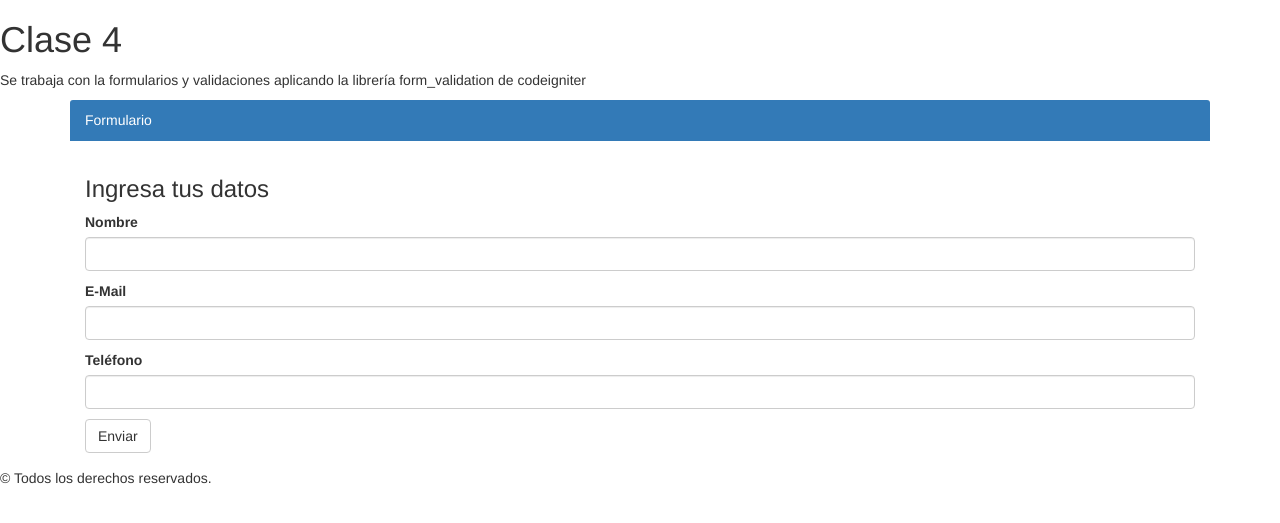
After one commit to jocode/Taller_CodeIgniter, a CodeIgniter app: page /home/index.php/formulario/add in a window 1280 px wide. The commit adds this page. Shown: the top 523 px of the page. Run offline with CodeIgniter, Linux system fonts and the light colour scheme.

Commit message:
Crear controlador y vistas para formularios
Se crea el controlador formulario y la carpeta para las vista de formulario.
Es recomendable trabajar en el controlador siempres con estos métodos
* Add
* Delete
* Edit
* Search
* Index
Al crear la vista, debe imprimir dos métodos
* echo form_open()  -> Recibe parámetros para agregarle atributos a la
etiqueta
* echo form_close()  -> Cierra la etiqueta form

CodeIgniter automáticamente crea la ruta del action con base en el controlador, el método de envío lo define como post y el cotejamiento utf-8

En el archivo autoload, se debe acrgar la librería form_validation en el
array libraries

```diff
--- a/application/config/autoload.php
+++ b/application/config/autoload.php
@@ -89,7 +89,7 @@ $autoload['drivers'] = array();
 |
 |	$autoload['helper'] = array('url', 'file');
 */
-$autoload['helper'] = array('url', 'form');
+$autoload['helper'] = array('url', 'form', 'utilidades');
 
 /*
 | -------------------------------------------------------------------
--- /dev/null
+++ b/application/controllers/Formulario.php
@@ -0,0 +1,31 @@
+<?php
+defined('BASEPATH') OR exit('No direct script access allowed');
+
+class Formulario extends CI_Controller {
+
+	public function __construct(){
+		parent::__construct();
+		$this->layout->setLayout("frontend");
+	}
+
+	/* Métodos de la Estructura del Controlador */
+	/*
+		servidor/controlador/index
+		servidor/controlador/add
+		servidor/controlador/edit/1
+		servidor/controlador/search
+		servidor/controlador/delete/1
+	*/
+
+	public function add()
+	{
+		//Zona de procesamiento del formulario
+		if($this->input->post()){
+			// Entramos a post del formulario
+			print_r($_POST); exit;
+		}
+		//Zona de visualización del formulario
+		$this->layout->view("add");
+	}
+
+}
--- /dev/null
+++ b/application/views/formulario/add.php
@@ -0,0 +1,18 @@
+<div class="container">
+	<div class="panel-primary">
+		<div class="panel-heading">Formulario</div>
+		<div class="panel-body">
+			<!-- Con la llamada a estos métodos, el framework automaticamente le crea un formulario con el action apuntando al controlador, el charset y el método -->
+			<?php echo form_open(null, array("class"=>"form-horizontal", "name"=>"form")); ?>
+				<h3>Ingresa tus datos</h3>
+				<p><label for="nombre">Nombre</label>
+				<input type="text" name="nombre" class="form-control"></p>
+				<p><label for="correo">E-Mail</label>
+				<input type="email" name="correo" class="form-control"></p>
+				<p><label for="telefono">Teléfono</label>
+				<input type="text" name="telefono" class="form-control"></p>
+				<input type="submit" name="enviar" value="Enviar" class="btn btn-default">
+			<?php echo form_close(); ?>
+		</div>
+	</div>
+</div>
--- a/application/views/layouts/frontend.php
+++ b/application/views/layouts/frontend.php
@@ -6,13 +6,13 @@
 	<link rel="stylesheet" href="<?php echo base_url(); ?>public/css/bootstrap.min.css">
 </head>
 <body>
-	<h1>Título desde el Frontend</h1>
-	<p>Frontend carga en todas las vistas, es común para todo, y este archivo es el encargado de cargar las vistas de los controladores</p>
+	<h1>Clase 4</h1>
+	<p>Se trabaja con la formularios y validaciones aplicando la librería form_validation de codeigniter</p>
 	<!--contenido-->
 	<?php echo $content_for_layout;?>
 	<!--/contenido-->
 </body>
 <footer>
-	<p>Página renderizada en <strong>{elapsed_time}</strong> segundos. Uso de memoria <strong>{memory_usage}</strong></p>
+	&copy Todos los derechos reservados.
 </footer>
 </html>
```
Also changed, not shown: application/views/home/index.php (+0 -15 lines), README.md.
